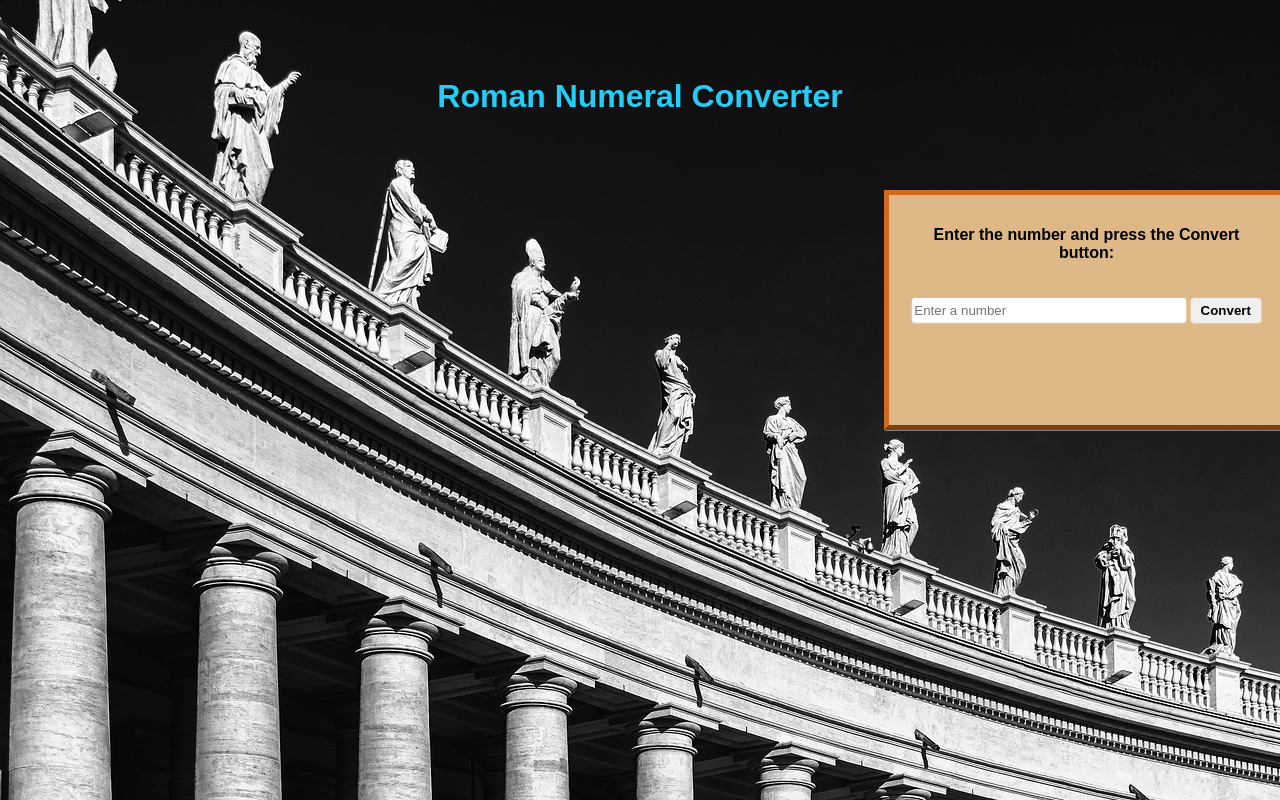
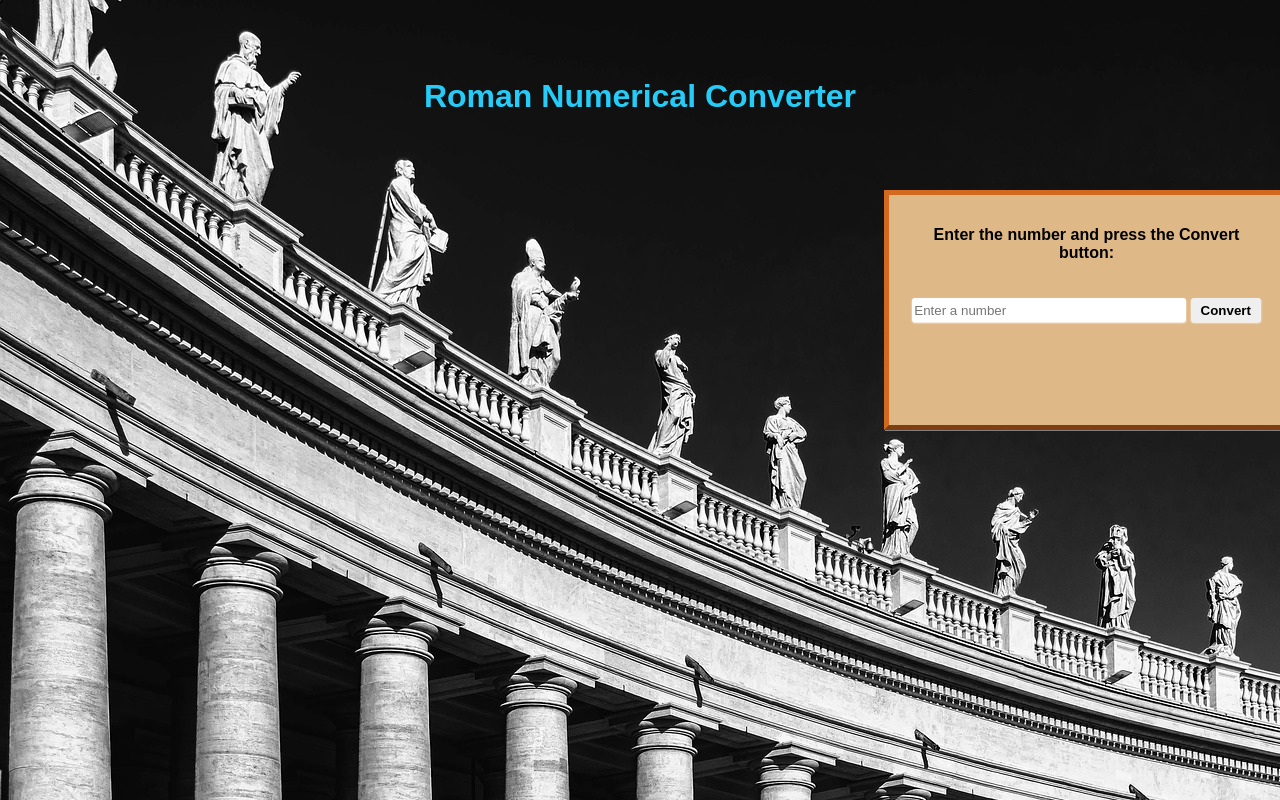
Before and after one commit to srimani-programmer/Roman-Numeral-Converter, a plain HTML site: page index.html in a window 1280 px wide. Drawn offline with Linux system fonts and the light colour scheme; a web font is replaced by a local one.

Commit message:
Updating title names.

```diff
--- a/index.html
+++ b/index.html
@@ -5,11 +5,11 @@
     <meta charset="utf-8">
     <link rel="stylesheet" href="https://fonts.googleapis.com/css?family=Quattrocento:400,700">
     <link rel="stylesheet" href="style.css">
-    <title>Roman Numeral Converter</title>
+    <title>Roman Numerical Converter</title>
   </head>
 
   <body>
-    <h1>Roman Numeral Converter</h1>
+    <h1>Roman Numerical Converter</h1>
     <div class="container">
       <p>Enter the number and press the Convert button:</p>
       <span>
```
